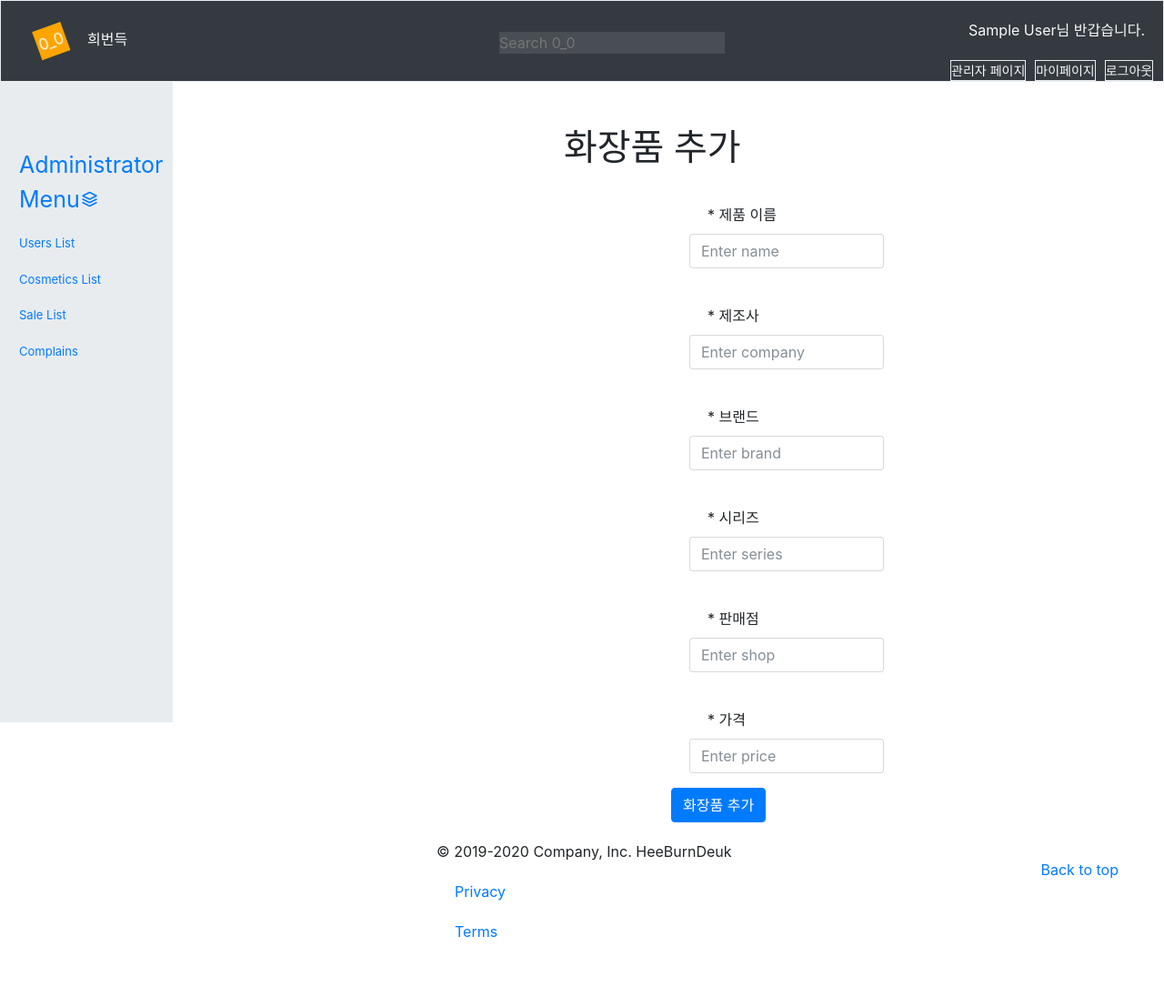
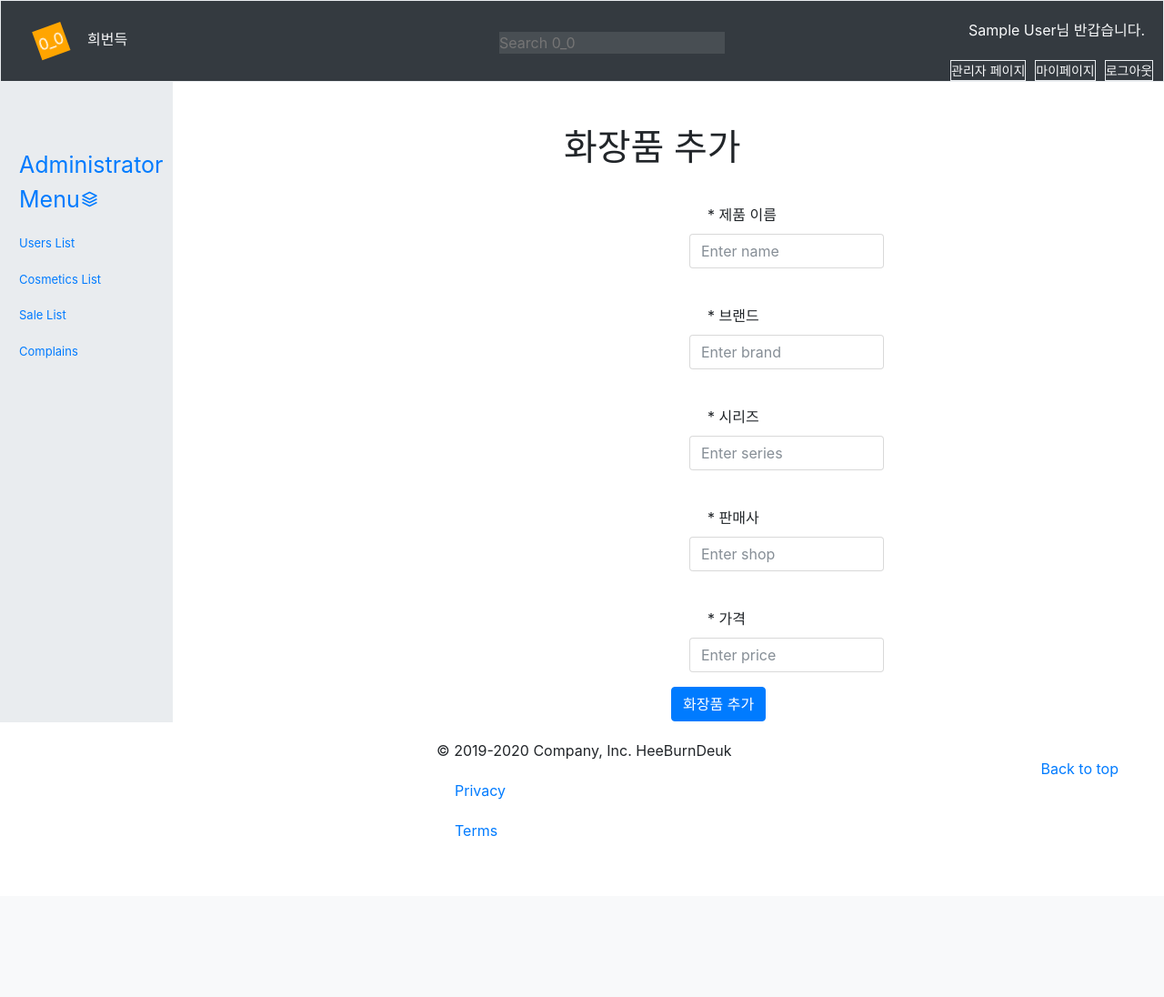
Before and after one commit to Woo-Dong/webproject, a Node server app: page /admin/cosmetics/add in a window 1280 px wide. Shown: the whole page at 91% size. After the commit the page ends 985 px from the top, so only its background shows below. Run offline with Node 20, Linux system fonts and the light colour scheme; the visitor is signed in with stand-in values (Sample User, id 1); some libraries are stand-ins or nearby versions.

Commit message:
admin_cosmetics

```diff
--- a/Web-part/models/cosmetic.js
+++ b/Web-part/models/cosmetic.js
@@ -7,11 +7,11 @@ var schema = new Schema({
   name: {type: String, required: true, trim: true},
   category: {type: String, required: true, default: '기타'},
   series: {type: String},
-  company: {type: String, required:true},
+  brand: {type: String, required:true},
   latestSale: {type: String},
   volume: {type: String, default: '없음'},
-  brand: {type: String, required:true},
   shop: {type: String, required:true},
+  // shop: {type: String, required:true},
   pictName: {type: String},
   price: {type: Number, required:true, default: 0},
   minPrice: {type: Number, default: 0},
--- a/Web-part/routes/admin.js
+++ b/Web-part/routes/admin.js
@@ -28,7 +28,7 @@ function isAdmin(req, res, next) {
 // 화장품 추가 함수
 function validateForm(form) {
   var name = form.name || "";
-  var company = form.company || "";
+  // var company = form.company || "";
   var brand = form.brand || "";
   var shop = form.shop || "";
   var series = form.series || "";
@@ -40,9 +40,9 @@ function validateForm(form) {
   if (!name) {
     return 'Name is required.';
   }
-  if (!company) {
-    return 'company is required.';
-  }
+  // if (!company) {
+  //   return 'company is required.';
+  // }
   if (!brand) {
     return 'brand is required.';
   }
@@ -86,7 +86,7 @@ router.get('/cosmetics', isAdmin, catchErrors(async (req,res, next) => {
   res.render('admin/cosmetics', {cosmetics : cosmetics, query: req.query});
 }));
 
-router.get('/cosmetics/add', (req, res, next) => {
+router.get('/cosmetics/add', isAdmin, (req, res, next) => {
   res.render('admin/cosmeticAdd', {messages: req.flash()});
 });
 
@@ -108,7 +108,7 @@ router.post('/cosmetics', isAdmin,(req, res, next) => {
     var newCosmetic = new Cosmetic({
       name: req.body.name,
       series: req.body.series,
-      company: req.body.company,
+      // company: req.body.company,
       latestSale: req.body.latestSale,
       volume: req.body.volume,
       brand: req.body.brand,
@@ -130,6 +130,25 @@ router.post('/cosmetics', isAdmin,(req, res, next) => {
   });
 });
 
+router.get('/cosmetics/:id', (req, res, next) => {
+  Cosmetic.findById(req.params.id, function(err, Cosmetic) {
+    if (err) {
+      return next(err);
+    }
+    res.render('admin/Cosmetics', {Cosmetic: Cosmetic});
+  });
+});
+
+router.delete('/cosmetics/:id', isAdmin, (req, res, next) => {
+  Cosmetic.findOneAndRemove({_id: req.params.id}, function(err) {
+    if (err) {
+      return next(err);
+    }
+    req.flash('success', '성공적으로 회원탈퇴 하였습니다.');
+    res.redirect('/admin/cosmetics');
+  });
+});
+
 router.put('/cosmetics/:id', isAdmin,(req, res, next) => {
   // var err = validateForm(req.body);
   // if (err) {
@@ -137,17 +156,17 @@ router.put('/cosmetics/:id', isAdmin,(req, res, next) => {
   //   return res.redirect('back');
   // }
 
-  Cosmetic.findById({_id: req.params.id}, function(err, user) {
+  Cosmetic.findById({_id: req.params.id}, function(err, Cosmetic) {
     if (err) {
       return next(err);
     }
-    if (!user) {
+    if (!Cosmetic) {
       req.flash('danger', '해당하는 화장품이 존재하지 않습니다..');
       return res.redirect('back');
     }
 
     Cosmetic.name = req.body.name;
-    Cosmetic.email = req.body.company;
+    // Cosmetic.company = req.body.company;
     Cosmetic.brand = req.body.brand;
     Cosmetic.series = req.body.series;
     Cosmetic.shop = req.body.shop;
--- a/Web-part/views/admin/cosmeticAdd.pug
+++ b/Web-part/views/admin/cosmeticAdd.pug
@@ -10,9 +10,9 @@ block maincontent
             .form-group
                 label(for='name', style='margin-bottom:4px;')  * 제품 이름
                 input.form-control(type='text', id='name', name='name', placeholder='Enter name', style='margin-top:5px;')
-            .form-group
-                label(for='company', style='margin-bottom:4px;')  * 제조사
-                input.form-control(type='text', id='company', name='company', placeholder='Enter company', style='margin-top:5px;')
+            //- .form-group
+            //-     label(for='company', style='margin-bottom:4px;')  * 제조사
+            //-     input.form-control(type='text', id='company', name='company', placeholder='Enter company', style='margin-top:5px;')
             .form-group
                 label(for='brand', style='margin-bottom:4px;')  * 브랜드
                 input.form-control(type='text', id='brand', name='brand', placeholder='Enter brand', style='margin-top:5px;')
@@ -20,7 +20,7 @@ block maincontent
                 label(for='series', style='margin-bottom:4px;')  * 시리즈
                 input.form-control(type='text', id='series', name='series', placeholder='Enter series', style='margin-top:5px;')
             .form-group
-                label(for='shop', style='margin-bottom:4px;')  * 판매점
+                label(for='shop', style='margin-bottom:4px;')  * 판매사
                 input.form-control(type='text', id='shop', name='shop', placeholder='Enter shop', style='margin-top:5px;')
             .form-group
                 label(for='price', style='margin-bottom:4px;')  * 가격
--- a/Web-part/views/admin/cosmetics.pug
+++ b/Web-part/views/admin/cosmetics.pug
@@ -18,7 +18,7 @@ block maincontent
                 tr.bg-secondary
                     th N0.
                     th 화장품명
-                    th 회사
+                    th 브랜드
                     th 카테고리
                     th 판매처
                     th 관리
@@ -29,7 +29,7 @@ block maincontent
                             h6= index+1
                         td
                             a(href=`/cosmetics/${cosmetic.id}`)=cosmetic.name
-                        td= cosmetic.company
+                        td= cosmetic.brand
                         td= cosmetic.category
                         td= cosmetic.shop
                         td
```
Also changed, not shown: Web-part/views/admin/cosmeticEdit.pug (+4 -4 lines).
